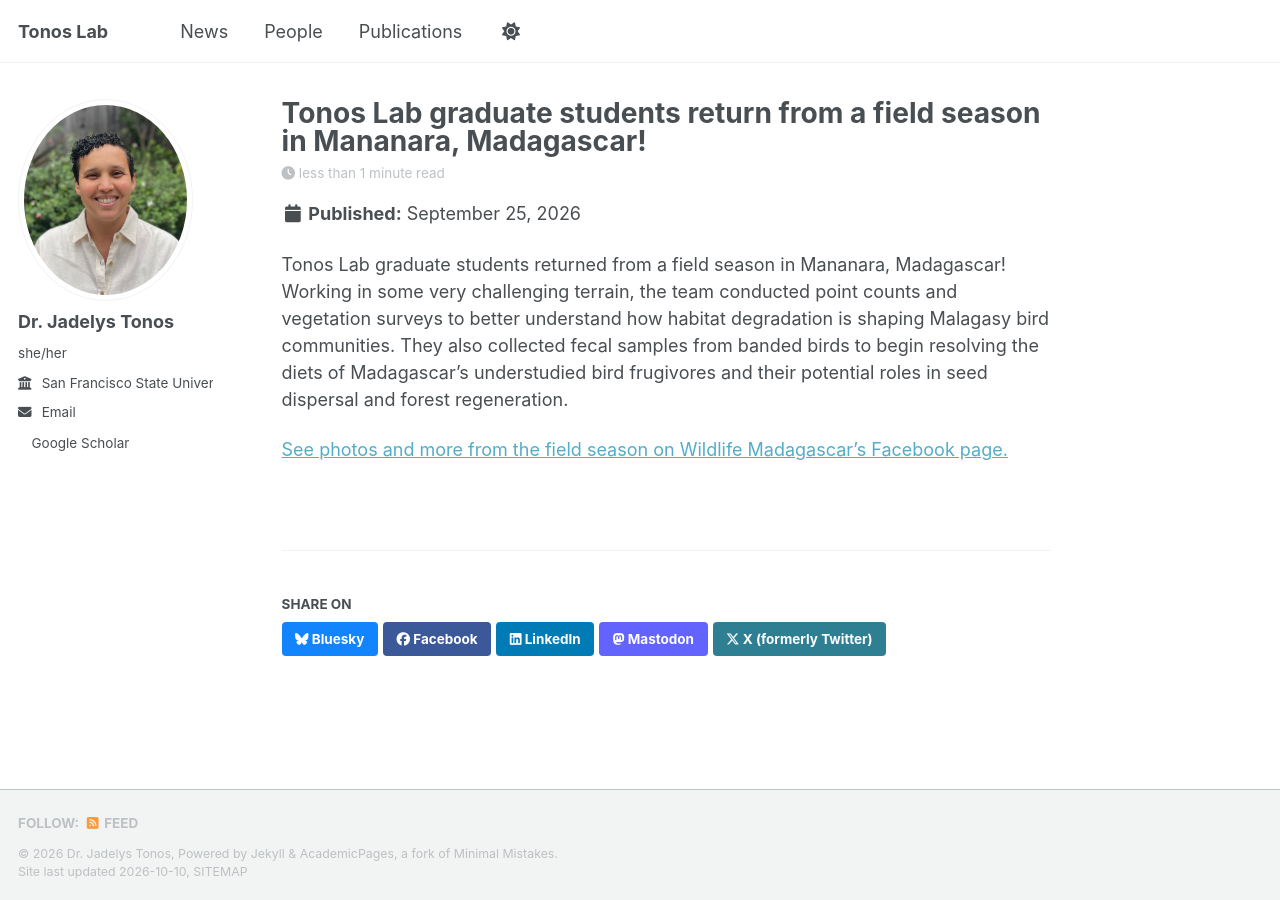
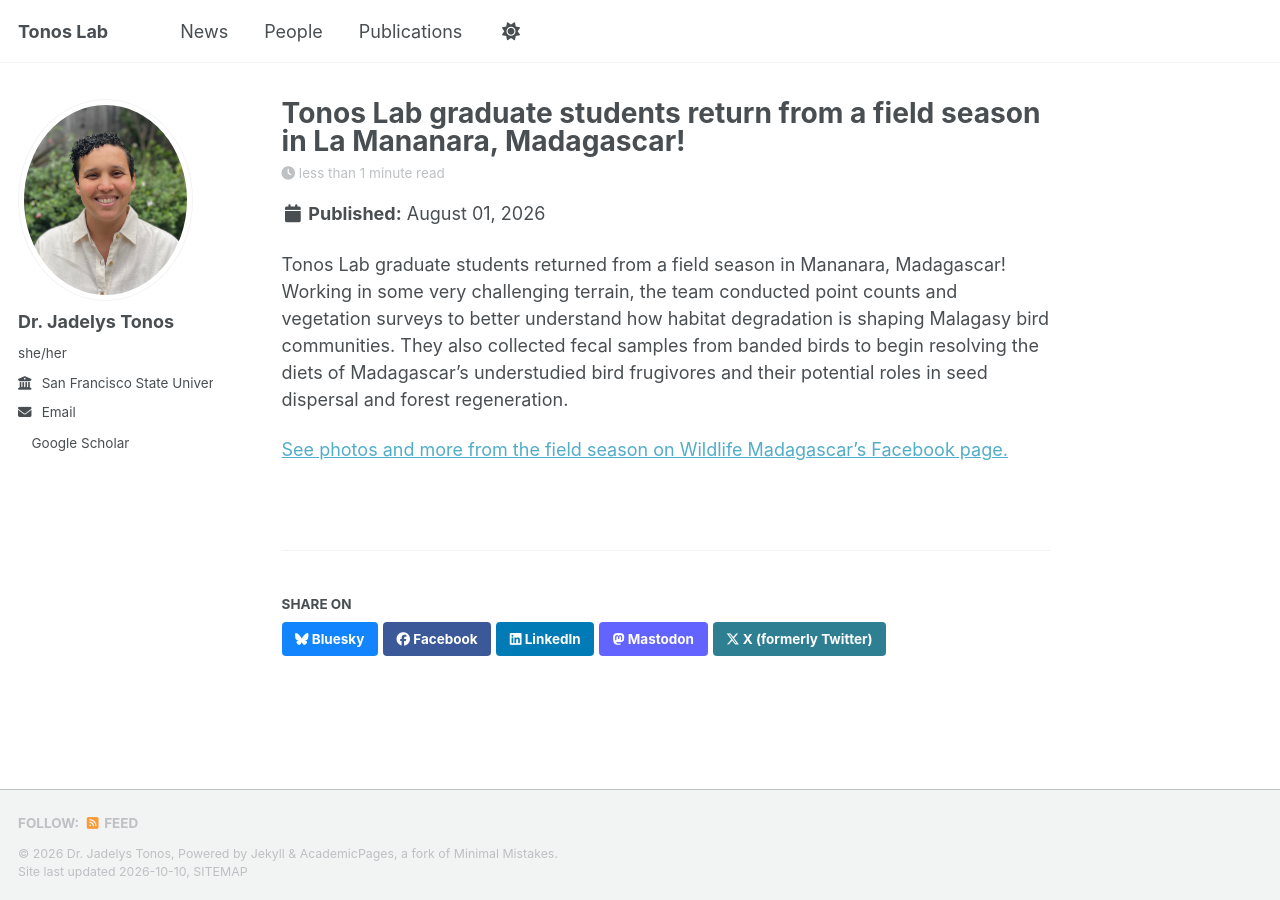
Before and after one commit to jtonos/jtonos.github.io, a Jekyll site: the page built from _posts/2026-09-25-madagascar-field-season.md, in a window 1280 px wide. Built offline with Jekyll 4.4.1, drawn with Linux system fonts in a browser that asks for light colours; a style sheet for code colours, icons or effects is not loaded.

Commit message:
Update 2026-09-25-madagascar-field-season.md

```diff
--- a/_posts/2026-09-25-madagascar-field-season.md
+++ b/_posts/2026-09-25-madagascar-field-season.md
@@ -1,6 +1,6 @@
 ---
-title: "Tonos Lab graduate students return from a field season in Mananara, Madagascar!"
-date: 2026-09-25
+title: "Tonos Lab graduate students return from a field season in La Mananara, Madagascar!"
+date: 2026-08-01
 author: "Jadelys Tonos"
 image: "/images/la_mananara_team_2026.jpg"
 ---
```
